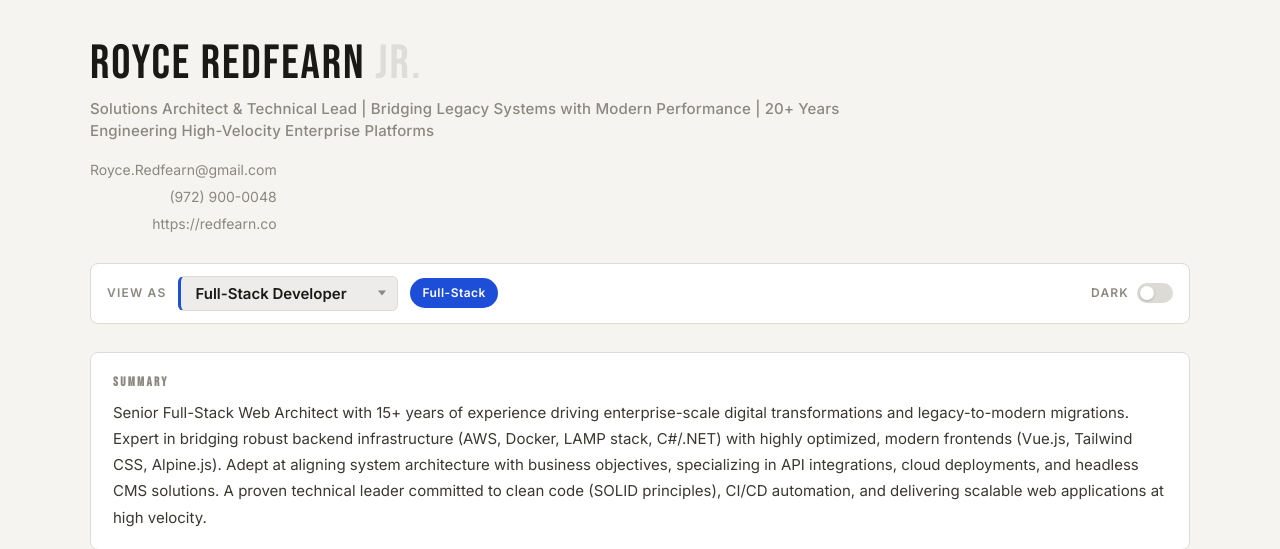
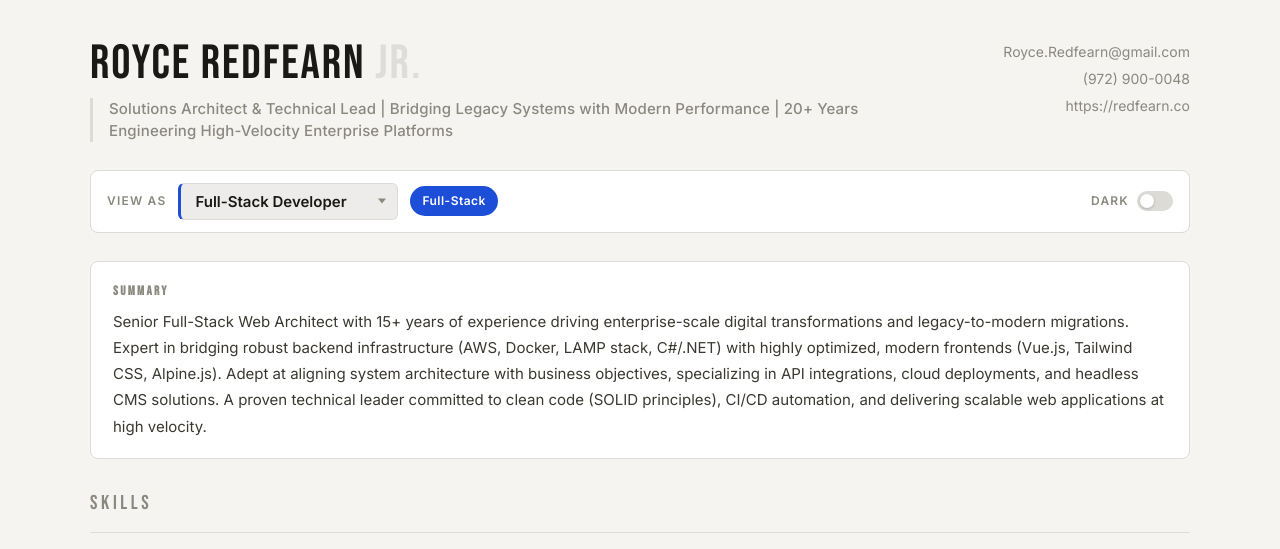
Before and after one commit to royce002/redfearn-resume-json, a PHP site: page / in a window 1280 px wide. Shown: the top 549 px of the page. Run offline with PHP 8.4, Linux system fonts and the light colour scheme; some libraries are stand-ins or nearby versions; some web fonts are replaced.

Commit message:
Add Google Tag Manager and Tawk.to integration; update CSS for responsive layout

```diff
--- a/assets/css/resume.css
+++ b/assets/css/resume.css
@@ -116,6 +116,38 @@ body {
   flex-wrap: wrap;
   gap: 16px;
   margin-bottom: 28px;
+}
+
+@media (min-width: 561px) {
+  .rc-header {
+    display: grid;
+    grid-template-columns: minmax(0, 1fr) max-content;
+    align-items: start;
+    column-gap: clamp(28px, 4vw, 48px);
+    width: 100%;
+  }
+
+  .rc-identity {
+    min-width: 0;
+    width: 100%;
+    display: flex;
+    flex-direction: column;
+    align-items: flex-start;
+  }
+
+  /* Headline / summary nested under the name, left column only */
+  .rc-identity .rc-role {
+    margin-top: 12px;
+    padding-left: clamp(14px, 1.25vw, 20px);
+    border-left: 3px solid var(--border);
+    max-width: min(100%, 38rem);
+  }
+
+  .rc-contact {
+    justify-self: end;
+    align-self: start;
+    text-align: right;
+  }
 }
 
 .rc-identity h1 {
@@ -509,7 +541,16 @@ body {
 
 @media (max-width: 560px) {
   .rc-contact { align-items: flex-start; }
-  .rc-header  { flex-direction: column; }
+  .rc-header {
+    display: flex;
+    flex-direction: column;
+  }
+
+  .rc-identity .rc-role {
+    border-left: none;
+    padding-left: 0;
+    max-width: none;
+  }
 
   /* accomplishment text slightly smaller so long bullets don't overflow */
   .rc-accomplishments li { font-size: 14px; padding: 11px 16px; }
--- a/assets/js/resume.js
+++ b/assets/js/resume.js
@@ -205,6 +205,7 @@ function initJobGalleries() {
 
 loadResumeData()
   .then((RESUME) => {
+
     const ASSETS_BASE = document.getElementById("resume-root").dataset.assetsBase || "";
 
     function esc(s) {
--- a/index.php
+++ b/index.php
@@ -69,6 +69,17 @@ $critical_css = is_readable($critical_css_path) ? file_get_contents($critical_cs
     <meta name="viewport" content="width=device-width, initial-scale=1.0" />
     <meta http-equiv="Accept-CH" content="Sec-CH-Prefers-Color-Scheme" />
 
+    <!-- Google tag (gtag.js) -->
+    <script async src="https://www.googletagmanager.com/gtag/js?id=G-2XPGPC9BX3"></script>
+    <script>
+      window.dataLayer = window.dataLayer || [];
+      function gtag() {
+        dataLayer.push(arguments);
+      }
+      gtag("js", new Date());
+      gtag("config", "G-2XPGPC9BX3");
+    </script>
+
     <title><?php echo rc_esc($og_title); ?></title>
     <meta name="description" content="<?php echo rc_esc($og_desc); ?>" />
     <link rel="canonical" href="<?php echo rc_esc($canonical_url); ?>" />
@@ -93,25 +104,11 @@ $critical_css = is_readable($critical_css_path) ? file_get_contents($critical_cs
     <link rel="preconnect" href="https://fonts.googleapis.com" />
     <link rel="preconnect" href="https://fonts.gstatic.com" crossorigin />
     <link
-      rel="preload"
-      as="font"
-      type="font/woff2"
-      crossorigin
-      href="https://fonts.gstatic.com/s/inter/v20/UcC73FwrK3iLTeHuS_nVMrMxCp50SjIa1ZL7W0I5nvwU.woff2"
-    />
-    <link
-      rel="preload"
-      as="font"
-      type="font/woff2"
-      crossorigin
-      href="https://fonts.gstatic.com/s/bebasneue/v16/JTUSjIg69CK48gW7PXoo9Wlhyw.woff2"
-    />
-    <link
       href="https://fonts.googleapis.com/css2?family=Inter:wght@400;500;600&family=Bebas+Neue&display=swap"
       rel="stylesheet"
     />
     <style><?php echo $critical_css; ?></style>
-    <link rel="preload" href="/assets/css/resume.css" as="style" onload="this.onload=null;this.rel='stylesheet'" />
+    <link rel="stylesheet" href="/assets/css/resume.css" media="print" onload="this.media='all'" />
     <noscript><link rel="stylesheet" href="/assets/css/resume.css" /></noscript>
   </head>
   <body<?php echo $body_class; ?>>
@@ -217,5 +214,20 @@ $critical_css = is_readable($critical_css_path) ? file_get_contents($critical_cs
       window.LogRocket && window.LogRocket.init("3iqi5o/redfearnco");
     </script>
     <script src="/assets/js/resume.js" defer></script>
+    <!--Start of Tawk.to Script-->
+    <script>
+      var Tawk_API = Tawk_API || {},
+        Tawk_LoadStart = new Date();
+      (function () {
+        var s1 = document.createElement("script"),
+          s0 = document.getElementsByTagName("script")[0];
+        s1.async = true;
+        s1.src = "https://embed.tawk.to/6a03bd49defb6f1c3776f438/1jof9mps8";
+        s1.charset = "UTF-8";
+        s1.setAttribute("crossorigin", "*");
+        s0.parentNode.insertBefore(s1, s0);
+      })();
+    </script>
+    <!--End of Tawk.to Script-->
   </body>
 </html>
```
Also changed, not shown: robots.txt (+17 -0 lines).
